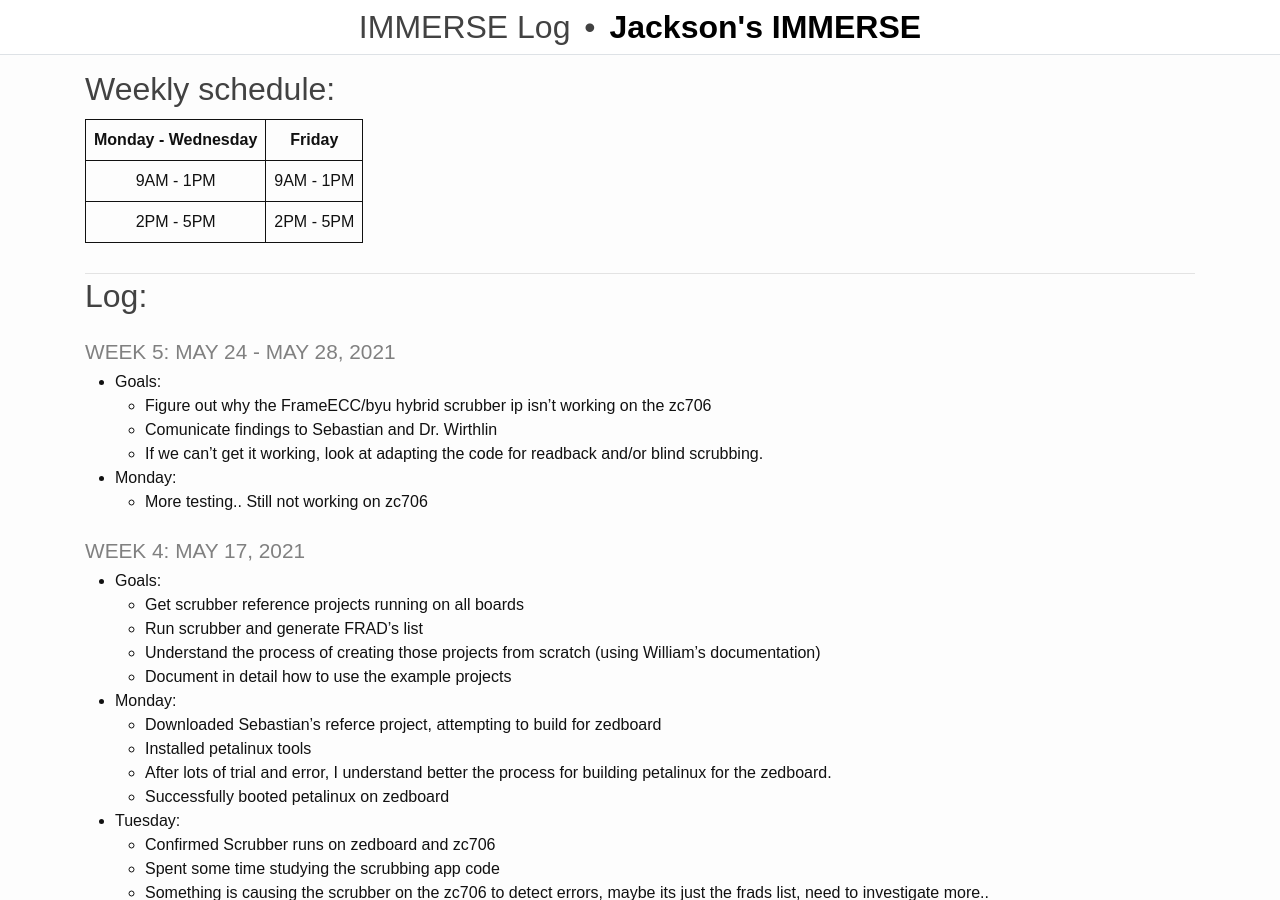
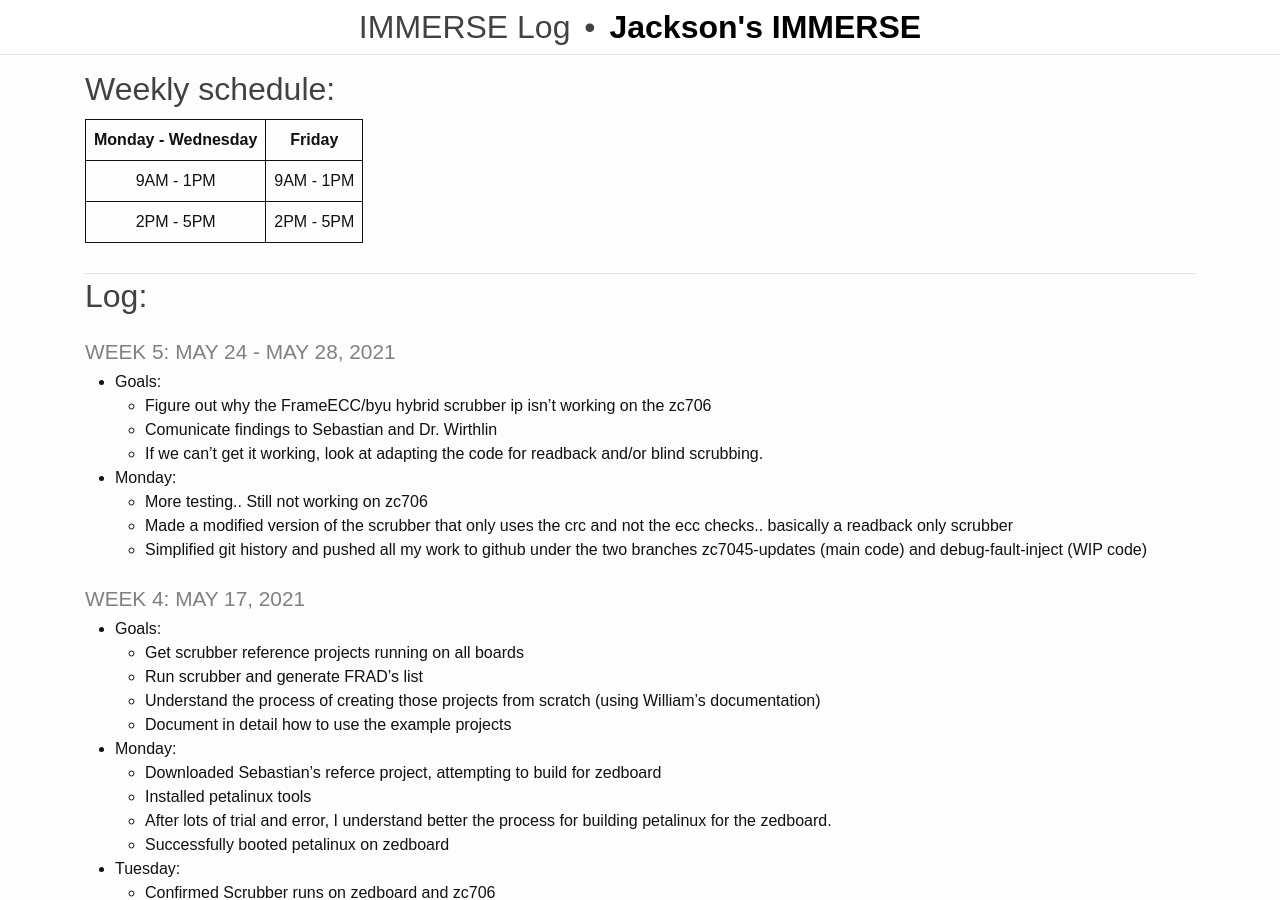
Before and after one commit to rjsmith1999/IMMERSE, a Jekyll site: the page built from _pages/log.md, in a window 1280 px wide and 900 px high. Built offline with Jekyll 4.4.1, drawn with Linux system fonts in a browser that asks for light colours.

Commit message:
Update log

```diff
--- a/_pages/log.md
+++ b/_pages/log.md
@@ -22,6 +22,8 @@ title: IMMERSE Log
 
 * **Monday**:
   - More testing.. Still not working on zc706
+  - Made a modified version of the scrubber that only uses the crc and not the ecc checks.. basically a readback only scrubber
+  - Simplified git history and pushed all my work to github under the two branches zc7045-updates (main code) and debug-fault-inject (WIP code)
 
 
 ### Week 4: May 17, 2021
```
